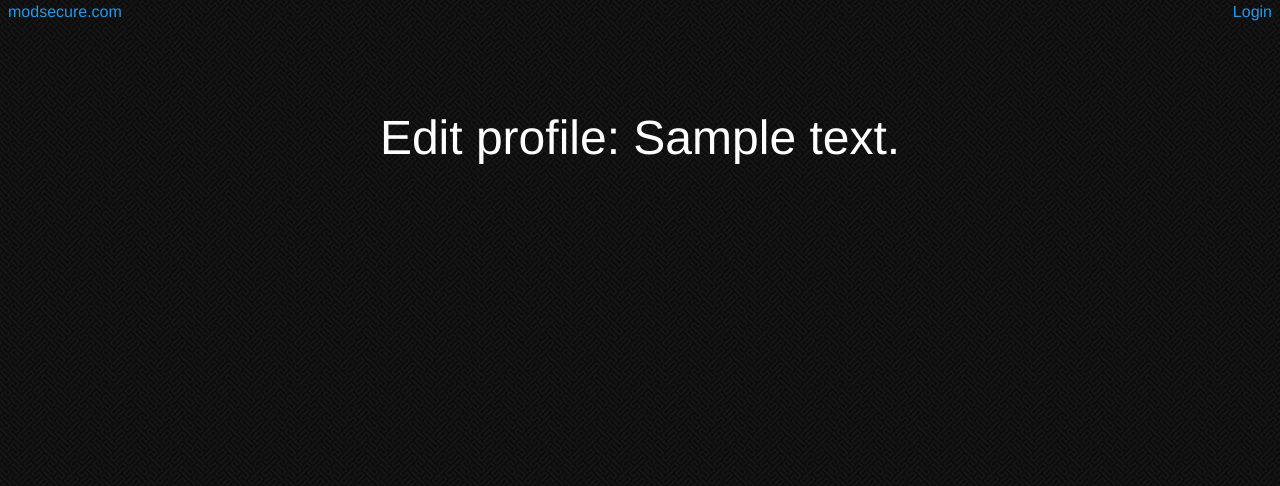
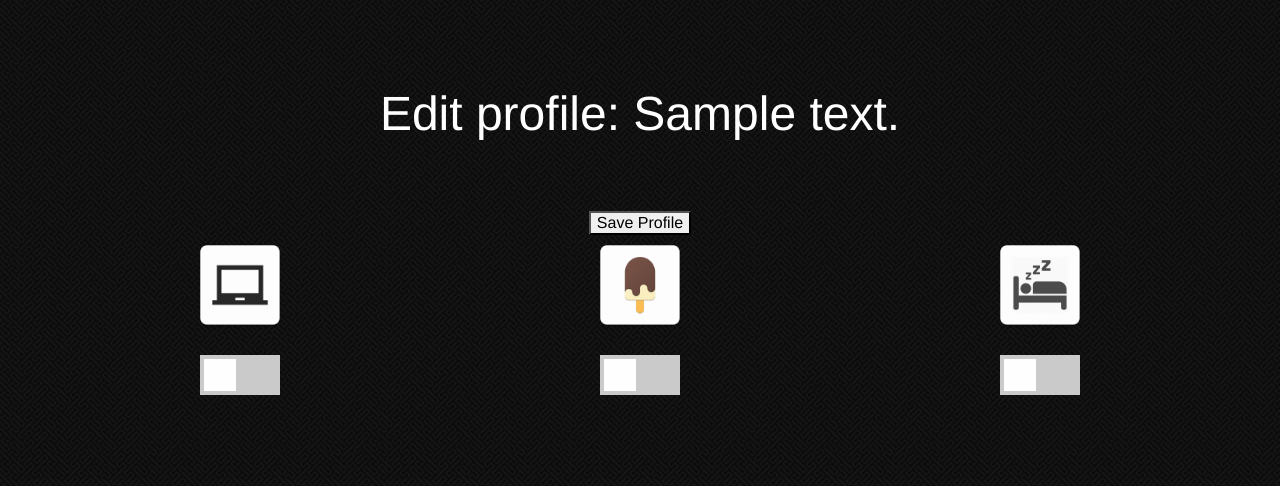
Before and after one commit to mgandham/modsecure, a Flask app: template templates/edit_profile.html in a window 1280 px wide. Shown: the top 486 px of the page. Run offline with Flask 2, Linux system fonts and the light colour scheme; the template is opened without the code that fills it: most values are stand-ins (such as "Sample title", 1, 10 or a date in 2020).

Commit message:
final commit at devfest

```diff
--- a/app.py
+++ b/app.py
@@ -1,5 +1,5 @@
 from flask.ext.mongoengine import MongoEngine
-#from mongoengine import connect
+from mongoengine import connect
 from wtforms import PasswordField, Form, BooleanField, TextField, validators
 from flask import Flask, render_template, request, redirect, flash
 import requests
@@ -10,7 +10,7 @@ app.config["DEBUG"] = True
 app.config['MONGODB_SETTINGS'] = { 'db' : 'aliases' }
 app.config['SECRET_KEY'] = 'take them glasses off and get in the pool'
 app.config['WTF_CSRF_ENABLED'] = True
-#connect('db',host='mongodb://heroku_jkth7wxw:khf2ufn8j1s9ch8qb64dqq6819@ds059185.mongolab.com:59185/heroku_jkth7wxw')
+connect('db',host='mongodb://heroku_jkth7wxw:khf2ufn8j1s9ch8qb64dqq6819@ds059185.mongolab.com:59185/heroku_jkth7wxw')
 db = MongoEngine(app)
 
 class LoginForm(Form):
@@ -18,7 +18,7 @@ class LoginForm(Form):
 	password = PasswordField('New Password', [validators.Required(), validators.length(min=6, max=18)])
 
 class Alias(db.Document):
-	plaintext = db.StringField(min_length=6,max_length=18,required=True,unique=True)
+	plaintext = db.StringField(min_length=6,max_length=18,required=True,primary_key=True,unique=True)
 	password = db.StringField(min_length=6, max_length=18,required=True)
 	location = db.StringField(required=False)
 	beacon_w = db.BooleanField(required=False)
@@ -40,8 +40,6 @@ def login():
 	form = LoginForm(request.form)
 	if request.method == 'POST' and form.validate():
 		registered_alias = Alias.objects(plaintext=form.plaintext.data)
-		for alias in registered_alias:
-			print alias.plaintext+ " test "+alias.password
 		if len(registered_alias) >= 1:
 			print('alias found in db')
 			# alias is already registered, check if password matches
@@ -58,6 +56,33 @@ def login():
 			return render_template("edit_profile.html",alpha=newly_registered_alias[0])
 	else:
 		return render_template("login.html", form=form)
+
+@app.route("/submit", methods=['POST'])
+def update():
+	print request.form
+	if request.form["switch_w"] != None:
+		beacon_w=True
+	else:
+		beacon_w=False
+	if request.form["switch_p"] != None:
+		beacon_p=True
+	else:
+		beacon_p=False
+	if request.form["switch_z"] != None:
+		beacon_z=True
+	else:
+		beacon_z=False
+#	if request.form["location_field"] != None:
+#		location = request.form["location_field"]
+#	else:
+#		location = ""
+
+	updated_alias=Alias(plaintext=request.form["alias_field"],location="",beacon_w=beacon_w,beacon_p=beacon_p,beacon_z=beacon_z)
+	updated_alias.save()
+	jsonApi = APIJsonStock(updated_alias)
+	jsonApiWeather = APIJsonIceCream(updated_alias)
+	print(jsonApiWeather)
+	return render_template("profile.html",beta=updated_alias, jsonLoc=jsonApi, jsonApiWeather=jsonApiWeather)
 
 @app.route("/favorite/<id>")
 def favorite(id):
@@ -82,11 +107,32 @@ def home():
 def general(alias):
 	beta = Alias.objects(plaintext=alias);
 	if len(beta)>=1:
-		return render_template("profile.html",beta=beta[0])
+		jsonApi = APIJsonStock(beta[0])
+		jsonApiWeather = APIJsonIceCream(beta[0])
+		print(jsonApiWeather)
+		return render_template("profile.html",beta=beta[0], jsonLoc=jsonApi, jsonApiWeather=jsonApiWeather)
 	else:
 		form = LoginForm(request.form)
 		form.plaintext.data = alias
 		return render_template("login.html",form=form)
+def APIJsonStock(beta):
+#	if beta.beacon_w:
+		url = "https://query.yahooapis.com/v1/public/yql?q=select%20Symbol%2C%20PreviousClose%2C%20Open%2C%20Volume%20%20%20from%20yahoo.finance.quotes%20where%20symbol%20in%20(%20'YHOO'%2C%20'FB'%2C%20'MSFT'%2C%20'AMZN')&format=json&env=store%3A%2F%2Fdatatables.org%2Falltableswithkeys&callback="
+		response = requests.get(url)
+		response_dict = response.json()
+		return response_dict["query"]["results"]
+#	else:
+#		return {}
+
+def APIJsonIceCream(beta):
+#	if beta.beacon_p:
+		url = "https://query.yahooapis.com/v1/public/yql?q=select%20*%20from%20weather.forecast%20where%20woeid%20in%20(select%20woeid%20from%20geo.places(1)%20where%20text%3D%22New%20York%2C%20NY%22)&format=json&env=store%3A%2F%2Fdatatables.org%2Falltableswithkeys"
+		response = requests.get(url)
+		response_dict = response.json()
+		return response_dict["query"]["results"]["channel"]["item"]["description"]
+#	else:
+#		return {}
+
 
 if __name__ == "__main__":
 	app.run(host="0.0.0.0",port=int(os.environ.get('PORT',5000)))
--- a/static/css/app.css
+++ b/static/css/app.css
@@ -10,8 +10,17 @@ table {
 	cellspacing="0";
 	cellpadding="0";
 	border-collapse: collapse;
+
 }
-
+div {
+	color: white;
+}
+#demo2 {
+	color: white;
+}
+ul {
+	color: white;
+}
 tr {
 	background-image: url('pw_maze_black.png');
 	background-repeat: repeat;
--- a/templates/edit_profile.html
+++ b/templates/edit_profile.html
@@ -1,5 +1,128 @@
 {% extends "base.html" %}
 {% block title %}Update profile{% endblock %}
 {% block body %}
+{% block header %}{% endblock %}
 <h1>Edit profile: {{ alpha.plaintext }}</h1>
+<div id="mapholder"></div>
+<p id="demo"></p>
+
+<div id="mapholder"></div>
+
+<script>
+var x = document.getElementById("demo");
+
+window.onload=function getLocation() {
+    if (navigator.geolocation) {
+        navigator.geolocation.getCurrentPosition(showPosition, showError);
+    } else {
+        x.innerHTML = "Geolocation is not supported by this browser.";
+    }
+}
+
+function showPosition(position) {
+    var latlon = position.coords.latitude + "," + position.coords.longitude;
+
+    var img_url = "http://maps.googleapis.com/maps/api/staticmap?center="
+    +latlon+"&zoom=14&size=400x300&sensor=false";
+    document.getElementById("mapholder").innerHTML = "<img src='"+img_url+"'>";
+}
+
+function showError(error) {
+    switch(error.code) {
+        case error.PERMISSION_DENIED:
+            x.innerHTML = "User denied the request for Geolocation."
+            break;
+        case error.POSITION_UNAVAILABLE:
+            x.innerHTML = "Location information is unavailable."
+            break;
+        case error.TIMEOUT:
+            x.innerHTML = "The request to get user location timed out."
+            break;
+        case error.UNKNOWN_ERROR:
+            x.innerHTML = "An unknown error occurred."
+            break;
+    }
+}
+</script>
+<form action="/submit" method="POST">
+<input type="submit" style="color:black;" value="Save Profile">
+<input type="hidden" name="alias_field" value={{alpha.plaintext}}>
+<input id="hiddenLOC" type="hidden" name="location_field" value="">
+<script>
+var x = document.getElementById("demo");
+
+window.onload=function getLocation() {
+    print("test");
+    if (navigator.geolocation) {
+        navigator.geolocation.getCurrentPosition(showPosition, showError);
+    } else {
+        x.innerHTML = "Geolocation is not supported by this browser.";
+    }
+}
+function oldPosition(){
+	if {{ alpha.location }} != (None || ""):
+    	var img_url = "http://maps.googleapis.com/maps/api/staticmap?center="+{{alpha.location}}+"&zoom=14&size=400x300&sensor=false";
+}
+function showPosition(position) {
+    var latlon = position.coords.latitude + "," + position.coords.longitude;
+    var img_url = "http://maps.googleapis.com/maps/api/staticmap?center="+latlon+"&zoom=14&size=400x300&sensor=false";
+    document.getElementById("mapholder").innerHTML = "<img src='"+img_url+"'>";
+    document.getElementById("hiddenLOC").value = latlon;
+}
+
+function showError(error) {
+    switch(error.code) {
+        case error.PERMISSION_DENIED:
+            x.innerHTML = "User denied the request for Geolocation.";
+            break;
+        case error.POSITION_UNAVAILABLE:
+            x.innerHTML = "Location information is unavailable.";
+            break;
+        case error.TIMEOUT:
+            x.innerHTML = "The request to get user location timed out.";
+            break;
+        case error.UNKNOWN_ERROR:
+            x.innerHTML = "An unknown error occurred.";
+            break;
+    }
+}
+</script>
+<div class="row">
+        <div class="small-4 columns">
+                <img src="/static/img/beacon_w.png" height="100" width="100" alt="Work:">
+                <div class="switch large">
+                        <input class="switch-input" id="switch_w" type="checkbox" name="switch_w"{%if alpha.beacon_w %}
+checked
+{% endif %} >
+                        <label class="switch-paddle" for="switch_w">
+                        <span class="switch-active" aria-hidden="true"></span>
+                        <span class="switch-inactive" aria-hidden="true"></span>
+			</label>
+                </div>
+        </div>
+        <div class="small-4 columns">
+                <img src="/static/img/beacon_p.png" height="100" width="100" alt="Play:">
+                <div class="switch large">
+                        <input class="switch-input" id="switch_p" type="checkbox" name="switch_p"{%if alpha.beacon_p %}
+checked
+{% endif %} >
+                        <label class="switch-paddle" for="switch_p">
+                        <span class="switch-active" aria-hidden="true"></span>
+                        <span class="switch-inactive" aria-hidden="true"></span>
+                        </label>
+                </div>
+        </div>
+        <div class="small-4 columns">
+                <img src="/static/img/beacon_z.png" height="100" width="100" alt="Recover:">
+                <div class="switch large">
+                        <input class="switch-input" id="switch_z" type="checkbox" name="switch_z"{%if alpha.beacon_z %}
+checked
+{% endif %} >
+                        <label class="switch-paddle" for="switch_z">
+                        <span class="switch-active" aria-hidden="true"></span>
+                        <span class="switch-inactive" aria-hidden="true"></span>
+                        </label>
+                </div>
+        </div>
+</div>
 {% endblock %}
```
Also changed, not shown: templates/profile.html (+41 -9 lines).
